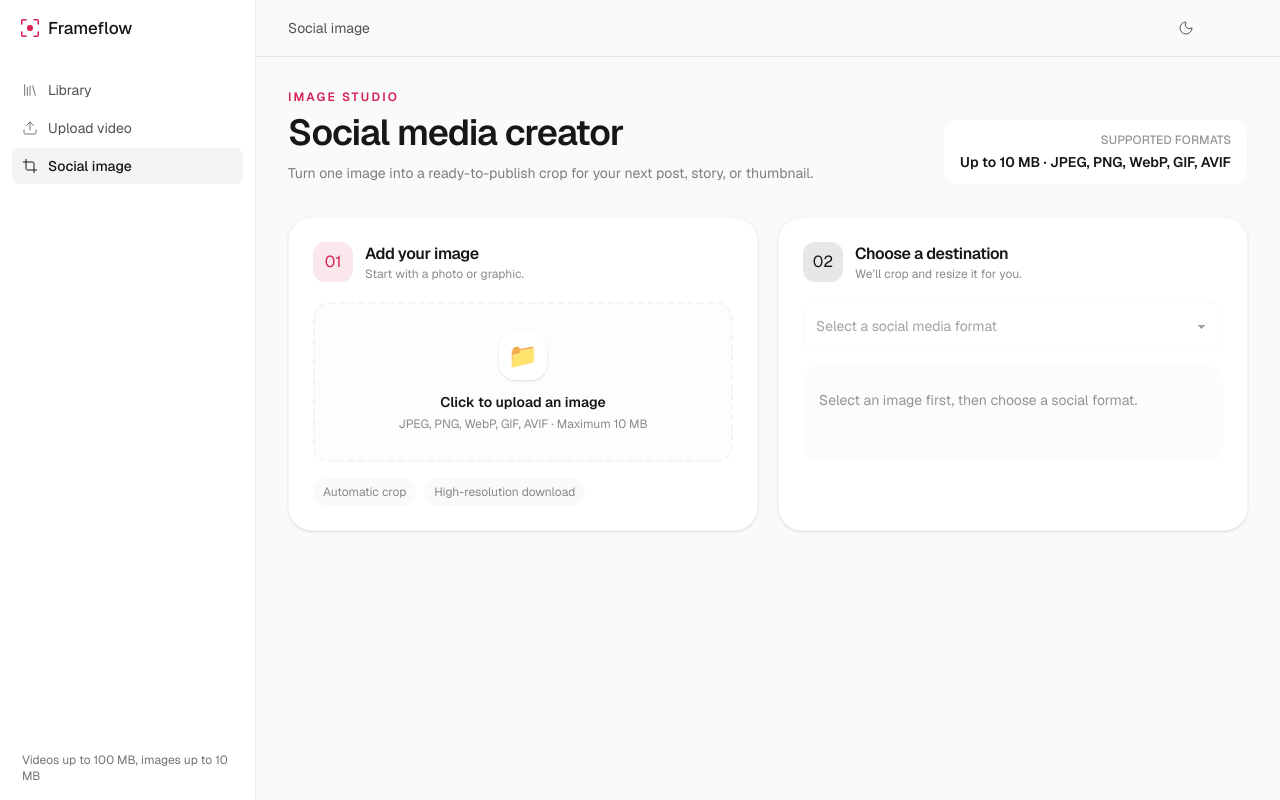
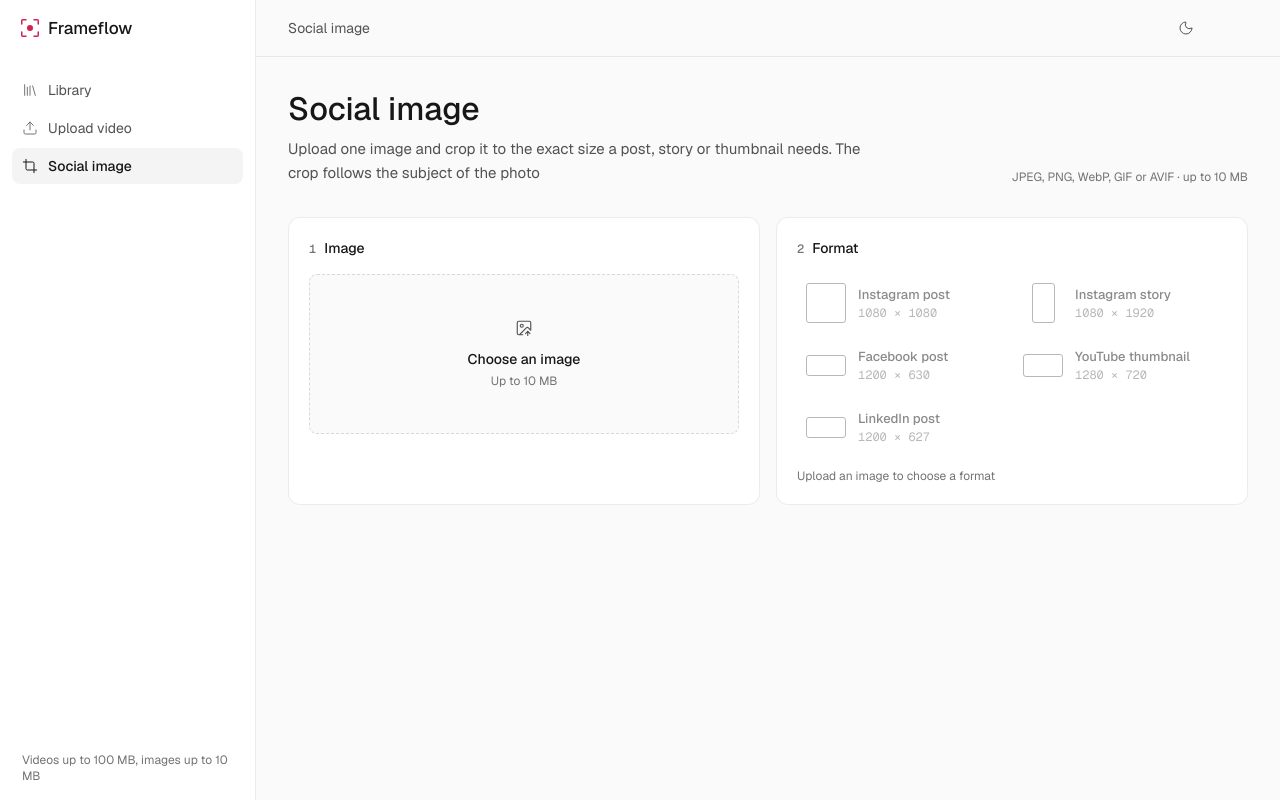
Before and after one commit to Ibrahim-techie/nextjssaas, a Next.js app: page /social-share in a window 1280 px wide. Built offline with nearby package versions, Linux system fonts and the light colour scheme.

Commit message:
feat(social): true-ratio format picker and framed crop preview

```diff
--- a/app/(app)/social-share/page.tsx
+++ b/app/(app)/social-share/page.tsx
@@ -1,8 +1,11 @@
 "use client";
 
-import { useState } from "react";
-import Image from "next/image";
+import { useState, type ChangeEvent } from "react";
 import { getCldImageUrl } from "next-cloudinary";
+import { ArrowDownToLine, ImageUp } from "lucide-react";
+import { formatBytes } from "@/lib/format";
+import { MAX_IMAGE_BYTES } from "@/lib/limits";
+import { errorMessage, uploadToCloudinary } from "@/lib/upload";
 
 type SocialFormatKey =
   | "instagram"
@@ -15,67 +18,51 @@ type SocialFormat = {
   name: string;
   width: number;
   height: number;
+  ratio: string;
 };
 
 type UploadedAsset = {
   publicId: string;
-  url: string;
   width: number;
   height: number;
   format: string;
+  bytes: number;
 };
 
 const socialFormats: Record<SocialFormatKey, SocialFormat> = {
   instagram: {
-    name: "Instagram Post",
+    name: "Instagram post",
     width: 1080,
     height: 1080,
+    ratio: "1:1",
   },
   instagramStory: {
-    name: "Instagram Story",
+    name: "Instagram story",
     width: 1080,
     height: 1920,
+    ratio: "9:16",
   },
   facebook: {
-    name: "Facebook Post",
+    name: "Facebook post",
     width: 1200,
     height: 630,
+    ratio: "1.91:1",
   },
   youtube: {
-    name: "YouTube Thumbnail",
+    name: "YouTube thumbnail",
     width: 1280,
     height: 720,
+    ratio: "16:9",
   },
   linkedin: {
-    name: "LinkedIn Post",
+    name: "LinkedIn post",
     width: 1200,
     height: 627,
+    ratio: "1.91:1",
   },
 };
 
-const MAX_PREVIEW_DIMENSION = 1600;
-
-export default function SocialMediaCreator() {
-  const [uploadedImage, setUploadedImage] = useState<UploadedAsset | null>(
-    null,
-  );
-
-  const [selectedFormat, setSelectedFormat] = useState<SocialFormatKey | "">(
-    "",
-  );
-  const [isTransforming, setIsTransforming] = useState(false);
-  const [isUploading, setIsUploading] = useState(false);
-  const [error, setError] = useState("");
-
-  // Upload image through your API endpoint
-  const handleFileUpload = async (e: React.ChangeEvent<HTMLInputElement>) => {
-    const file = e.target.files?.[0];
-
-    if (!file) return;
-
-    setError("");
-
-    const allowedTypes = [
+const ALLOWED_TYPES = [
   "image/avif",
   "image/gif",
   "image/jpeg",
@@ -83,53 +70,86 @@ export default function SocialMediaCreator() {
   "image/webp",
 ];
 
-    if (!allowedTypes.includes(file.type)) {
-      setError("Please upload a JPEG, PNG, WebP, GIF, or AVIF image.");
-      e.target.value = "";
+const MAX_PREVIEW_DIMENSION = 1600;
+
+/** A frame drawn at the format's real aspect ratio, fitted into a 40px box. */
+function RatioFrame({ width, height }: { width: number; height: number }) {
+  const scale = 40 / Math.max(width, height);
+  return (
+    <span
+      className="grid size-10 shrink-0 place-items-center"
+      aria-hidden="true"
+    >
+      <span
+        className="rounded-[3px] border-[1.5px] border-current"
+        style={{
+          width: Math.round(width * scale),
+          height: Math.round(height * scale),
+        }}
+      />
+    </span>
+  );
+}
+
+export default function SocialMediaCreator() {
+  const [uploadedImage, setUploadedImage] = useState<UploadedAsset | null>(
+    null,
+  );
+  const [selectedFormat, setSelectedFormat] = useState<SocialFormatKey | "">(
+    "",
+  );
+  const [isTransforming, setIsTransforming] = useState(false);
+  const [progress, setProgress] = useState<number | null>(null);
+  const [error, setError] = useState("");
+
+  const isUploading = progress !== null;
+
+  async function handleFileUpload(event: ChangeEvent<HTMLInputElement>) {
+    const input = event.currentTarget;
+    const file = input.files?.[0];
+    if (!file) return;
+    setError("");
+
+    if (!ALLOWED_TYPES.includes(file.type)) {
+      setError("Use a JPEG, PNG, WebP, GIF or AVIF image");
+      input.value = "";
       return;
     }
-
-    if (file.size === 0 || file.size > 10 * 1024 * 1024) {
-      setError("Maximum file size allowed is 10 MB.");
-      e.target.value = "";
+    if (file.size === 0 || file.size > MAX_IMAGE_BYTES) {
+      setError(
+        `Images can be up to 10 MB. This one is ${formatBytes(file.size)}`,
+      );
+      input.value = "";
       return;
     }
 
     try {
-      setIsUploading(true);
-
-      const formData = new FormData();
-      formData.append("file", file);
-
-      const response = await fetch("/api/image-upload", {
-        method: "POST",
-        body: formData,
+      setProgress(0);
+      const uploaded = await uploadToCloudinary("image", file, {
+        onProgress: setProgress,
       });
-
-      const data = await response.json();
-
-      if (!response.ok) {
-        throw new Error(data.error ?? "Image upload failed.");
+      setUploadedImage({
+        publicId: uploaded.public_id,
+        width: uploaded.width,
+        height: uploaded.height,
+        format: uploaded.format,
+        bytes: uploaded.bytes,
+      });
+      setSelectedFormat("");
+      setIsTransforming(false);
+    } catch (uploadError) {
+      setError(errorMessage(uploadError, "The image could not be uploaded"));
+    } finally {
+      setProgress(null);
+      input.value = "";
+    }
   }
 
-      if (!data.publicId || !data.url) {
-        throw new Error("Invalid response from upload API.");
+  function chooseFormat(key: SocialFormatKey) {
+    if (key === selectedFormat) return;
+    setSelectedFormat(key);
+    setIsTransforming(true);
   }
-
-      setUploadedImage(data as UploadedAsset);
-      setSelectedFormat("");
-      setIsTransforming(false);
-    } catch (err) {
-      setError(
-        err instanceof Error
-          ? err.message
-          : "Something went wrong during upload.",
-      );
-    } finally {
-      setIsUploading(false);
-      e.target.value = "";
-    }
-  };
 
   const currentFormat = selectedFormat ? socialFormats[selectedFormat] : null;
   const previewScale = uploadedImage
@@ -156,7 +176,8 @@ export default function SocialMediaCreator() {
         format: "auto",
       })
     : "";
-  const downloadUrl = uploadedImage && currentFormat
+  const downloadUrl =
+    uploadedImage && currentFormat
       ? getCldImageUrl({
           src: uploadedImage.publicId,
           width: currentFormat.width,
@@ -164,186 +185,233 @@ export default function SocialMediaCreator() {
           crop: "fill",
           gravity: "auto",
           quality: "auto",
-        format: "auto",
+          format: "jpg",
           flags: "attachment",
         })
       : "";
 
   return (
-    <main className="mx-auto max-w-6xl space-y-8 pb-12">
-      <header className="flex flex-col justify-between gap-4 sm:flex-row sm:items-end">
-        <div>
-          <p className="text-xs font-semibold uppercase tracking-[0.18em] text-primary">Image studio</p>
-          <h1 className="mt-2 text-3xl font-semibold tracking-tight sm:text-4xl">Social media creator</h1>
-          <p className="mt-2 max-w-2xl text-sm leading-6 text-base-content/55">
-            Turn one image into a ready-to-publish crop for your next post, story, or thumbnail.
+    <div className="mx-auto max-w-6xl space-y-8 pb-12">
+      <header className="enter flex flex-col justify-between gap-4 sm:flex-row sm:items-end">
+        <div className="max-w-xl">
+          <h1 className="text-[32px] font-medium leading-tight">
+            Social image
+          </h1>
+          <p className="mt-2 text-[15px] leading-6 text-fg-2">
+            Upload one image and crop it to the exact size a post, story or
+            thumbnail needs. The crop follows the subject of the photo
           </p>
         </div>
-        <div className="hidden rounded-xl border border-base-300/70 bg-base-100 px-4 py-3 text-right sm:block">
-          <p className="text-xs font-medium text-base-content/45">SUPPORTED FORMATS</p>
-          <p className="mt-1 text-sm font-semibold">Up to 10 MB · JPEG, PNG, WebP, GIF, AVIF</p>
-        </div>
+        <p className="text-xs text-fg-3">
+          JPEG, PNG, WebP, GIF or AVIF · up to 10 MB
+        </p>
       </header>
 
-      <div className="grid grid-cols-1 gap-5 md:grid-cols-2">
-        {/* Upload Section */}
-        <section className="rounded-3xl border border-base-300/70 bg-base-100 p-5 shadow-sm sm:p-6">
-          <div>
-            <div className="flex items-center gap-3">
-              <span className="grid h-10 w-10 place-items-center rounded-xl bg-primary/10 text-primary">01</span>
-              <div>
-                <h2 className="font-semibold tracking-tight">Add your image</h2>
-                <p className="text-xs text-base-content/50">Start with a photo or graphic.</p>
-              </div>
-            </div>
+      <div className="enter-2 grid grid-cols-1 gap-4 md:grid-cols-2">
+        <section className="rounded-xl border border-line bg-base-100 p-5">
+          <h2 className="flex items-baseline gap-2 text-sm font-medium">
+            <span className="font-mono text-xs text-fg-3">1</span>
+            Image
+          </h2>
 
-            <label className="mt-5 flex min-h-40 cursor-pointer flex-col items-center justify-center rounded-2xl border-2 border-dashed border-base-300 bg-base-200/40 p-6 text-center transition hover:border-primary/50 hover:bg-primary/5">
-              <span className="grid h-12 w-12 place-items-center rounded-2xl bg-base-100 text-2xl shadow-sm">📁</span>
-
-              <span className="mt-3 text-sm font-semibold">
+          <label
+            className={`mt-4 flex min-h-40 cursor-pointer flex-col items-center justify-center rounded-lg border border-dashed border-line-strong bg-base-200 p-6 text-center transition-colors hover:bg-base-300/60 ${
+              isUploading ? "pointer-events-none" : ""
+            }`}
+          >
+            <ImageUp className="size-[18px] text-fg-2" strokeWidth={1.5} />
+            <span className="mt-3 text-sm font-medium">
               {isUploading
-                  ? "Uploading image..."
-                  : uploadedImage ? "Choose another image" : "Click to upload an image"}
+                ? `Uploading ${progress}%`
+                : uploadedImage
+                  ? "Choose another image"
+                  : "Choose an image"}
             </span>
-
-              <span className="mt-1 text-xs text-base-content/50">
-                JPEG, PNG, WebP, GIF, AVIF · Maximum 10 MB
-              </span>
-
+            <span className="mt-1 text-xs text-fg-3">Up to 10 MB</span>
             <input
               type="file"
-                accept="image/avif,image/gif,image/jpeg,image/png,image/webp"
+              accept={ALLOWED_TYPES.join(",")}
               onChange={handleFileUpload}
               disabled={isUploading}
-                className="hidden"
+              className="sr-only"
             />
           </label>
 
           {isUploading && (
-              <progress aria-label="Uploading image" className="progress progress-primary mt-4 w-full" />
+            <div className="mt-4 h-1.5 overflow-hidden rounded-full bg-base-300">
+              <div
+                className="h-full rounded-full bg-primary transition-transform duration-300"
+                style={{ transform: `translateX(-${100 - (progress ?? 0)}%)` }}
+              />
+            </div>
           )}
 
-            {error && <p role="alert" className="mt-3 rounded-xl bg-error/10 px-3 py-2 text-sm text-error">{error}</p>}
+          {error && (
+            <p role="alert" className="mt-4 text-sm text-error">
+              {error}
+            </p>
+          )}
+
+          {uploadedImage && !isUploading && (
+            <dl className="mt-4 flex flex-wrap gap-x-6 gap-y-1 font-mono text-xs tabular-nums text-fg-2">
+              <div className="flex gap-2">
+                <dt className="text-fg-3">Size</dt>
+                <dd>
+                  {uploadedImage.width} × {uploadedImage.height}
+                </dd>
+              </div>
+              <div className="flex gap-2">
+                <dt className="text-fg-3">Type</dt>
+                <dd>{uploadedImage.format.toUpperCase()}</dd>
+              </div>
+              <div className="flex gap-2">
+                <dt className="text-fg-3">File</dt>
+                <dd>{formatBytes(uploadedImage.bytes)}</dd>
+              </div>
+            </dl>
+          )}
+        </section>
+
+        <section className="rounded-xl border border-line bg-base-100 p-5">
+          <h2 className="flex items-baseline gap-2 text-sm font-medium">
+            <span className="font-mono text-xs text-fg-3">2</span>
+            Format
+          </h2>
+
+          <div
+            role="group"
+            aria-label="Social media format"
+            className="mt-4 grid grid-cols-1 gap-1 sm:grid-cols-2"
+          >
+            {(
+              Object.entries(socialFormats) as [SocialFormatKey, SocialFormat][]
+            ).map(([key, format]) => {
+              const selected = key === selectedFormat;
+              return (
+                <button
+                  key={key}
+                  type="button"
+                  aria-pressed={selected}
+                  disabled={!uploadedImage || isUploading}
+                  onClick={() => chooseFormat(key)}
+                  className={`flex items-center gap-3 rounded-lg border px-2 py-2 text-left transition-colors disabled:cursor-not-allowed disabled:opacity-50 ${
+                    selected
+                      ? "border-primary bg-primary/5 text-primary"
+                      : "border-transparent text-fg-3 hover:bg-base-300/60"
+                  }`}
+                >
+                  <RatioFrame width={format.width} height={format.height} />
+                  <span className="min-w-0">
+                    <span className="block truncate text-[13px] font-medium text-base-content">
+                      {format.name}
+                    </span>
+                    <span className="block font-mono text-xs tabular-nums text-fg-3">
+                      {format.width} × {format.height}
+                    </span>
+                  </span>
+                </button>
+              );
+            })}
+          </div>
+
+          {!uploadedImage && (
+            <p className="mt-3 text-xs text-fg-3">
+              Upload an image to choose a format
+            </p>
+          )}
+        </section>
 
         {uploadedImage && (
-              <div className="mt-4 rounded-xl border border-base-300/70 bg-base-200/50 p-3">
-                <p className="truncate text-sm font-medium">Current image</p>
-                <p className="mt-1 text-xs text-base-content/50">{uploadedImage.width} × {uploadedImage.height} px · {uploadedImage.format.toUpperCase()}</p>
+          <section className="overflow-hidden rounded-xl border border-line bg-base-100 md:col-span-2">
+            <div className="flex flex-col justify-between gap-2 border-b border-line px-5 py-4 sm:flex-row sm:items-center">
+              <h2 className="flex items-baseline gap-2 text-sm font-medium">
+                <span className="font-mono text-xs text-fg-3">3</span>
+                {currentFormat ? currentFormat.name : "Original image"}
+              </h2>
+              <p className="font-mono text-xs tabular-nums text-fg-3">
+                {currentFormat
+                  ? `${currentFormat.width} × ${currentFormat.height} · ${currentFormat.ratio}`
+                  : `${uploadedImage.width} × ${uploadedImage.height}`}
+              </p>
+            </div>
+
+            <div className="p-5">
+              <div className="relative flex min-h-64 items-center justify-center rounded-lg bg-base-200 p-6 sm:min-h-80">
+                {isTransforming && (
+                  <div
+                    className="absolute inset-0 z-10 grid place-items-center bg-base-200/70"
+                    aria-live="polite"
+                  >
+                    <span
+                      className="loading loading-spinner loading-sm text-fg-3"
+                      aria-label="Preparing preview"
+                    />
                   </div>
                 )}
-            <div className="mt-4 flex flex-wrap gap-2 text-xs text-base-content/50">
-              <span className="rounded-full bg-base-200 px-2.5 py-1.5">Automatic crop</span>
-              <span className="rounded-full bg-base-200 px-2.5 py-1.5">High-resolution download</span>
-            </div>
-          </div>
-        </section>
-
-        {/* Format Selection */}
-        <section className="rounded-3xl border border-base-300/70 bg-base-100 p-5 shadow-sm sm:p-6">
-          <div>
-            <div className="flex items-center gap-3">
-              <span className="grid h-10 w-10 place-items-center rounded-xl bg-secondary/10 text-secondary">02</span>
-              <div>
-                <h2 className="font-semibold tracking-tight">Choose a destination</h2>
-                <p className="text-xs text-base-content/50">We’ll crop and resize it for you.</p>
+                <div
+                  className="viewfinder max-w-full"
+                  style={
+                    {
+                      "--vf-color": "var(--color-base-content)",
+                      "--vf-inset": "-8px",
+                      "--vf-length": "14px",
+                    } as React.CSSProperties
+                  }
+                >
+                  {/* Cloudinary resizes and optimizes this preview itself. */}
+                  {/* eslint-disable-next-line @next/next/no-img-element */}
+                  <img
+                    key={`${uploadedImage.publicId}-${selectedFormat}`}
+                    src={previewUrl}
+                    width={currentFormat?.width ?? previewWidth}
+                    height={currentFormat?.height ?? previewHeight}
+                    onLoad={() => {
+                      setIsTransforming(false);
+                      setError("");
+                    }}
+                    onError={() => {
+                      setIsTransforming(false);
+                      setError(
+                        "The preview could not load. Upload the image again",
+                      );
+                    }}
+                    alt={
+                      currentFormat
+                        ? `Image cropped for ${currentFormat.name}`
+                        : "Uploaded image"
+                    }
+                    className="block h-auto max-h-[70vh] w-auto max-w-full rounded-sm object-contain"
+                  />
                 </div>
               </div>
 
-            <select
-              className="select select-bordered mt-5 h-12 w-full rounded-xl bg-base-100"
-              value={selectedFormat}
-              onChange={(e) => {
-                setSelectedFormat(e.target.value as SocialFormatKey | "");
-                setIsTransforming(true);
-              }}
-              disabled={!uploadedImage || isUploading}
-            >
-              <option value="" disabled>
-                Select a social media format
-              </option>
+              <div className="mt-5 flex flex-col gap-4 sm:flex-row sm:items-center sm:justify-between">
+                <p className="min-w-0 text-xs text-fg-3">
+                  Public ID{" "}
+                  <span className="break-all font-mono text-fg-2">
+                    {uploadedImage.publicId}
+                  </span>
+                </p>
 
-              {Object.entries(socialFormats).map(([key, format]) => (
-                <option key={key} value={key}>
-                  {format.name}
-                </option>
-              ))}
-            </select>
-
-            <div className="mt-4 min-h-24 rounded-2xl bg-base-200/60 p-4">
                 {currentFormat ? (
-                <>
-                  <p className="text-sm font-semibold">{currentFormat.name}</p>
-                  <p className="mt-1 text-sm text-base-content/55">{currentFormat.width} × {currentFormat.height} pixels</p>
-                  <p className="mt-2 text-xs text-base-content/45">Preview is optimized for fast loading. Downloads keep this full size.</p>
-                </>
-              ) : (
-                <p className="pt-2 text-sm text-base-content/45">Select an image first, then choose a social format.</p>
-              )}
-            </div>
-          </div>
-        </section>
-
-        {/* Image Preview */}
-        {uploadedImage && (
-          <section className="overflow-hidden rounded-3xl border border-base-300/70 bg-base-100 shadow-sm md:col-span-2">
-            <div className="border-b border-base-200 px-5 py-4 sm:px-6">
-              <div className="flex flex-col justify-between gap-2 sm:flex-row sm:items-center">
-                <div>
-                  <p className="text-xs font-semibold uppercase tracking-[0.16em] text-base-content/40">03 · Preview</p>
-                  <h2 className="mt-1 text-lg font-semibold tracking-tight">
-                    {currentFormat ? `${currentFormat.name} preview` : "Your image preview"}
-                  </h2>
-                </div>
-                {currentFormat && <span className="w-fit rounded-full bg-success/10 px-3 py-1.5 text-xs font-semibold text-success">{currentFormat.width} × {currentFormat.height}</span>}
-              </div>
-            </div>
-
-            <div className="p-5 sm:p-6">
-              <div className="relative flex min-h-64 items-center justify-center overflow-hidden rounded-2xl border border-base-300/70 bg-base-200 p-5 sm:min-h-80">
-                {isTransforming && (
-                  <div className="absolute inset-0 z-10 flex items-center justify-center bg-base-100/75 backdrop-blur-sm" aria-live="polite">
-                    <span className="loading loading-spinner loading-md text-primary" aria-label="Preparing preview" />
-                  </div>
-                )}
-                <Image
-                  key={`${uploadedImage.publicId}-${selectedFormat}`}
-                  src={previewUrl}
-                  unoptimized
-                  width={currentFormat?.width ?? previewWidth}
-                  height={currentFormat?.height ?? previewHeight}
-                  onLoad={() => { setIsTransforming(false); setError(""); }}
-                  onError={() => { setIsTransforming(false); setError("Could not load the image preview. Please try uploading the image again."); }}
-                  alt={
-                    currentFormat
-                      ? "Transformed social media image"
-                      : "Uploaded image"
-                  }
-                  className="h-auto max-h-[70vh] max-w-full rounded-xl object-contain shadow-lg"
-                />
-              </div>
-
-              <div className="mt-5 flex flex-col gap-4 sm:flex-row sm:items-center sm:justify-between">
-                <div className="text-sm text-base-content/60">
-                  <p className="text-xs font-medium uppercase tracking-wide text-base-content/40">Cloudinary public ID</p>
-                  <p className="mt-1 break-all font-mono text-xs">
-                    {uploadedImage.publicId}
-                  </p>
-                </div>
-
-                {currentFormat && (
                   <a
                     href={downloadUrl}
                     download
-                    className="btn btn-primary h-12 rounded-xl px-5"
+                    className="inline-flex h-10 shrink-0 items-center justify-center gap-2 rounded-lg bg-primary px-4 text-sm font-medium text-primary-content transition-[background-color,transform] hover:bg-primary/90 active:scale-[0.98]"
                   >
-                    Download full-size image
+                    <ArrowDownToLine className="size-4" strokeWidth={1.5} />
+                    Download {currentFormat.width} × {currentFormat.height}
                   </a>
+                ) : (
+                  <p className="text-xs text-fg-3">
+                    Choose a format to download
+                  </p>
                 )}
               </div>
             </div>
           </section>
         )}
       </div>
-    </main>
+    </div>
   );
 }
```
Lines whose indentation alone changed are shown as unchanged.
